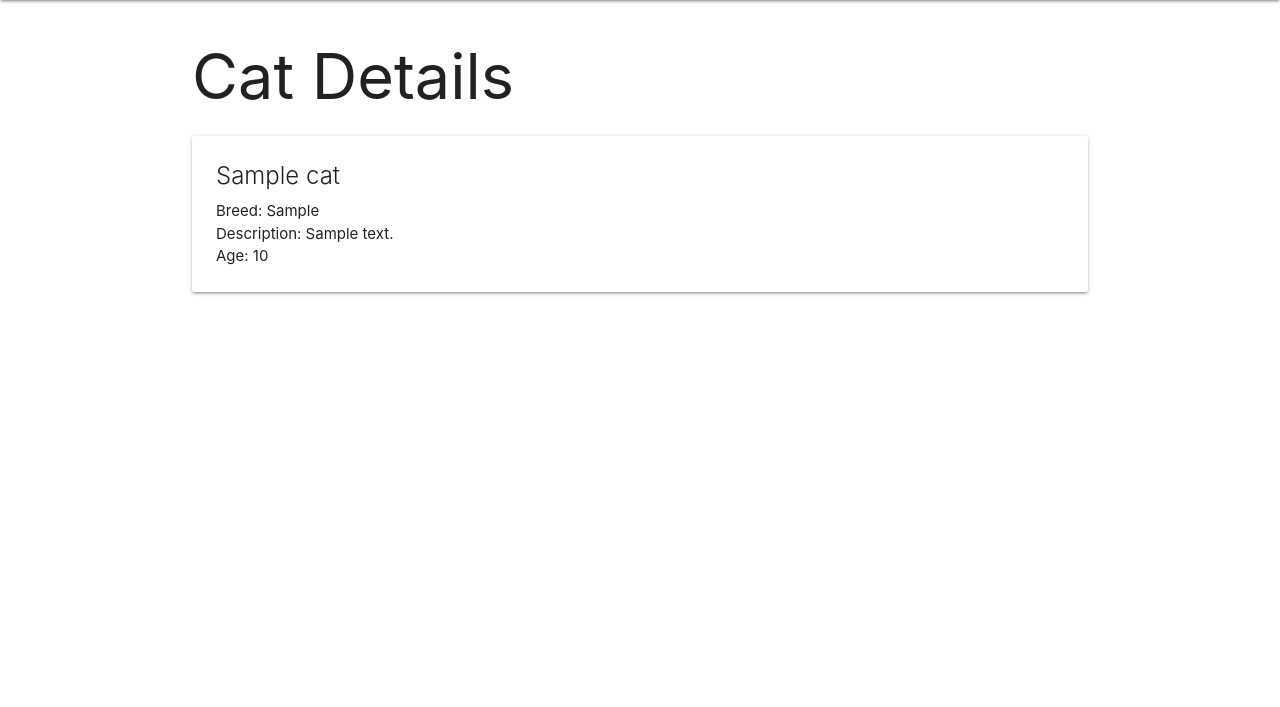
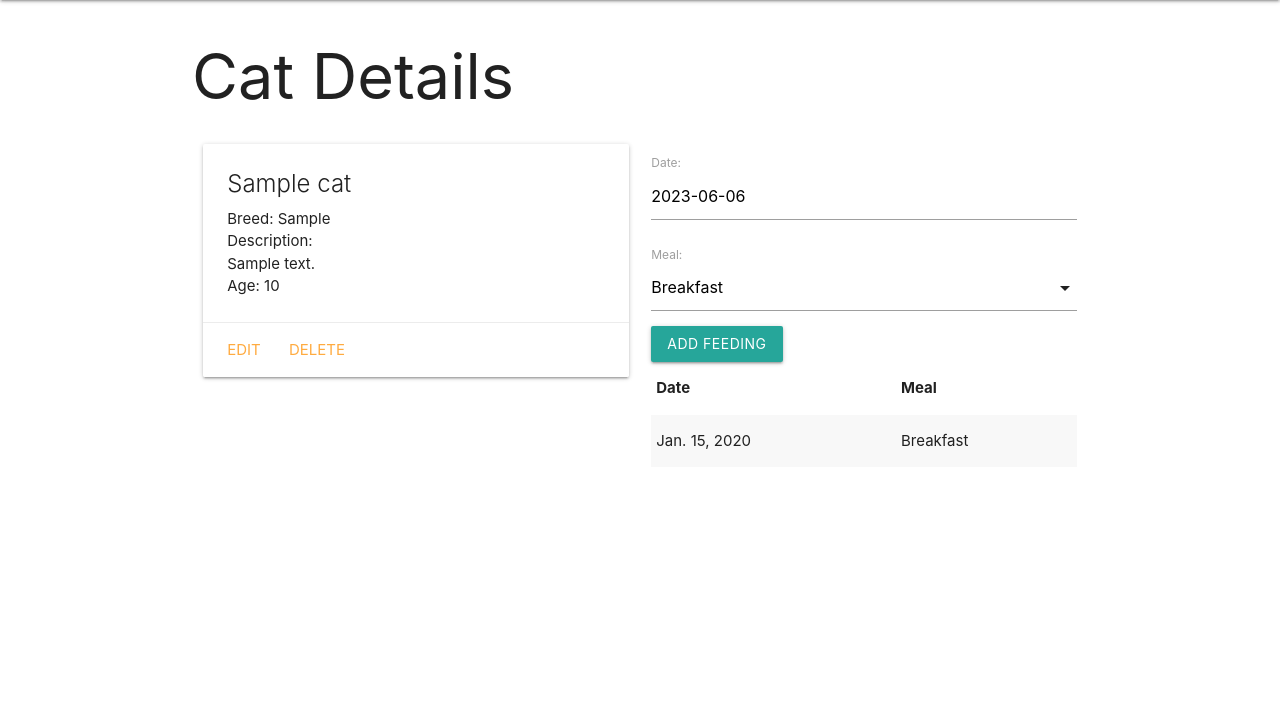
Before and after one commit to carlosm22700/django-cat-collector, a Django app: page /cats/1/ in a window 1280 px wide. Shown: the part 64-771 px from the top of the page. Run offline with Django 4.2, Linux system fonts and the light colour scheme; tables that the repository leaves empty hold one stand-in row (values such as "Sample post").

Commit message:
implements feeding functionality

```diff
--- a/main_app/admin.py
+++ b/main_app/admin.py
@@ -1,6 +1,7 @@
 from django.contrib import admin
 
-from .models import Cat
+from .models import Cat, Feeding
 
 # Register your models here.
 admin.site.register(Cat)
+admin.site.register(Feeding)
--- /dev/null
+++ b/main_app/forms.py
@@ -0,0 +1,7 @@
+from django.forms import ModelForm
+from .models import Feeding
+
+class FeedingForm(ModelForm):
+    class Meta:
+        model = Feeding
+        fields = ['date', 'meal']
--- a/main_app/models.py
+++ b/main_app/models.py
@@ -16,3 +16,21 @@ class Cat(models.Model):
 
     def get_absolute_url(self):
         return reverse('detail', kwargs={'cat_id': self.id})
+
+
+class Feeding(models.Model):
+    MEALS = (
+        ('B', 'Breakfast'),
+        ('L', 'Lunch'),
+        ('D', 'Dinner')
+    )
+    date = models.DateField()
+    meal = models.CharField(max_length=1, choices=MEALS, default=MEALS[0][0])
+
+    cat = models.ForeignKey(Cat, on_delete=models.CASCADE)
+
+    def __str__(self):
+        return f'{self.get_meal_display()} on {self.date}'
+
+    class Meta:
+        ordering = ['-date']
--- a/main_app/templates/main_app/base.html
+++ b/main_app/templates/main_app/base.html
@@ -16,6 +16,7 @@
       type="text/css"
       href="{% static 'css/style.css' %}"
     />
+    <script src="https://cdnjs.cloudflare.com/ajax/libs/materialize/1.0.0/js/materialize.min.js"></script>
   </head>
   <body>
     <header class="navbar-fixed">
--- a/main_app/templates/main_app/cats/detail.html
+++ b/main_app/templates/main_app/cats/detail.html
@@ -2,17 +2,63 @@
 
 <h1>Cat Details</h1>
 
+<div class="row">
+  <div class="col s6">
     <div class="card">
       <div class="card-content">
         <span class="card-title">{{ cat.name }}</span>
         <p>Breed: {{ cat.breed }}</p>
-    <p>Description: {{ cat.description }}</p>
+        <p>Description: {{ cat.description|linebreaks }}</p>
         {% if cat.age > 0 %}
         <p>Age: {{ cat.age }}</p>
         {% else %}
         <p>Age: Kitten</p>
         {% endif %}
       </div>
+      <div class="card-action">
+        <a href="{% url 'cats_update' cat.id %}">Edit</a>
+        <a href="{% url 'cats_delete' cat.id %}">Delete</a>
+      </div>
+    </div>
+  </div>
+  <!-- New Markup Below -->
+  <div class="col s6">
+    <form action="{% url 'add_feeding' cat.id %}" method="POST">
+      {% csrf_token %} {{ feeding_form.as_p }}
+      <input type="submit" class="btn" value="Add Feeding" />
+    </form>
+    <table class="striped">
+      <thead>
+        <tr>
+          <th>Date</th>
+          <th>Meal</th>
+        </tr>
+      </thead>
+      <tbody>
+        {% for feeding in cat.feeding_set.all %}
+        <tr>
+          <td>{{feeding.date}}</td>
+          <td>{{feeding.get_meal_display}}</td>
+        </tr>
+        {% endfor %}
+      </tbody>
+    </table>
+  </div>
+  <!-- New Markup Above -->
 </div>
 
+<!-- below all HTML -->
+<script>
+  const dateEl = document.getElementById("id_date");
+  // M is Materialize's global variable
+  M.Datepicker.init(dateEl, {
+    format: "yyyy-mm-dd",
+    defaultDate: new Date(),
+    setDefaultDate: true,
+    autoClose: true,
+  });
+
+  const selectEl = document.getElementById("id_meal");
+  M.FormSelect.init(selectEl);
+</script>
 {% endblock %}
--- a/main_app/urls.py
+++ b/main_app/urls.py
@@ -7,5 +7,8 @@ urlpatterns = [
     path("about/", views.about, name="about"),
     path("cats/", views.cats_index, name="index"),
     path("cats/<int:cat_id>/", views.cats_detail, name="detail"),
-    path("cats/create/", views.CatCreate.as_view(), name="cats_create")
+    path("cats/create/", views.CatCreate.as_view(), name="cats_create"),
+    path("cats/<int:pk>/update/", views.CatUpdate.as_view(), name="cats_update"),
+    path("cats/<int:pk>/delete/", views.CatDelete.as_view(), name="cats_delete"),
+    path("cats/<int:cat_id>/add_feeding", views.add_feeding, name="add_feeding"),
 ]
--- a/main_app/views.py
+++ b/main_app/views.py
@@ -1,6 +1,7 @@
-from django.views.generic.edit import CreateView
-from django.shortcuts import render
+from django.views.generic.edit import CreateView, UpdateView, DeleteView
+from django.shortcuts import render, redirect
 from .models import Cat
+from .forms import FeedingForm
 
 # Create your views here.
 def home(request):
@@ -16,10 +17,28 @@ def cats_index(request):
 
 def cats_detail(request, cat_id):
     cat = Cat.objects.get(id=cat_id)
-    return render(request, "main_app/cats/detail.html", {"cat": cat})
+    #instantiate Feeding Form to be rendered
+    feeding_form = FeedingForm()
+    return render(request, "main_app/cats/detail.html", {"cat": cat, 'feeding_form': feeding_form})
 
+def add_feeding(request, cat_id):
+    form = FeedingForm(request.POST)
+
+    if form.is_valid():
+        new_feeding = form.save(commit=False)
+        new_feeding.cat_id = cat_id
+        new_feeding.save()
+    return redirect('detail', cat_id=cat_id)
 
 class CatCreate(CreateView):
     model = Cat
     fields = ['name', 'breed', 'description', 'age']
     # success_url = '/cats/' not the preferred way to do this
+
+class CatUpdate(UpdateView):
+    model = Cat
+    fields = ['name', 'breed', 'description', 'age']
+
+class CatDelete(DeleteView):
+    model = Cat
+    success_url = '/cats/'
```
Also changed, not shown: main_app/templates/main_app/cat_confirm_delete.html (added, +10 -0 lines), main_app/migrations/0002_feeding.py (added). Lines whose indentation alone changed are shown as unchanged.
